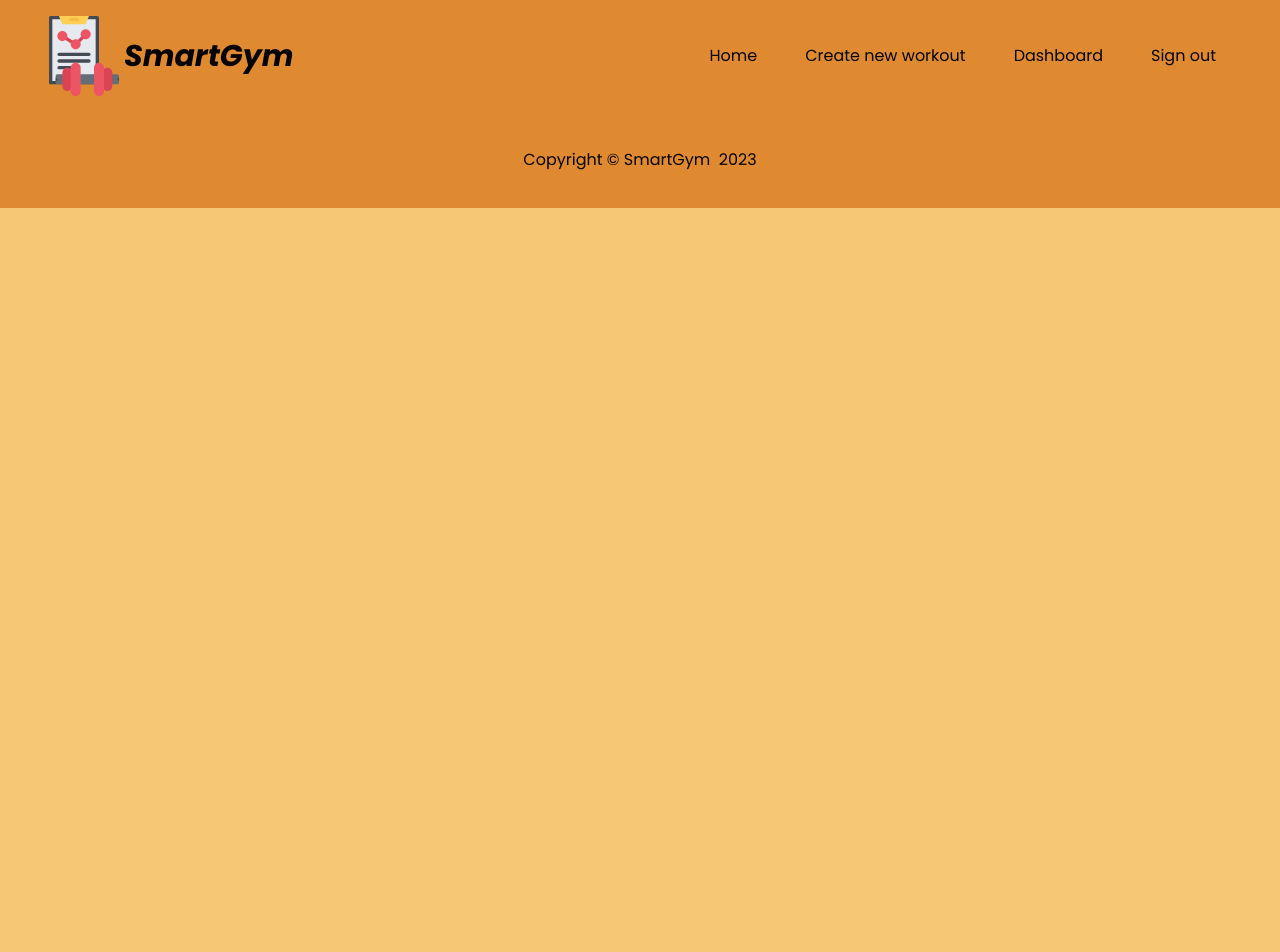
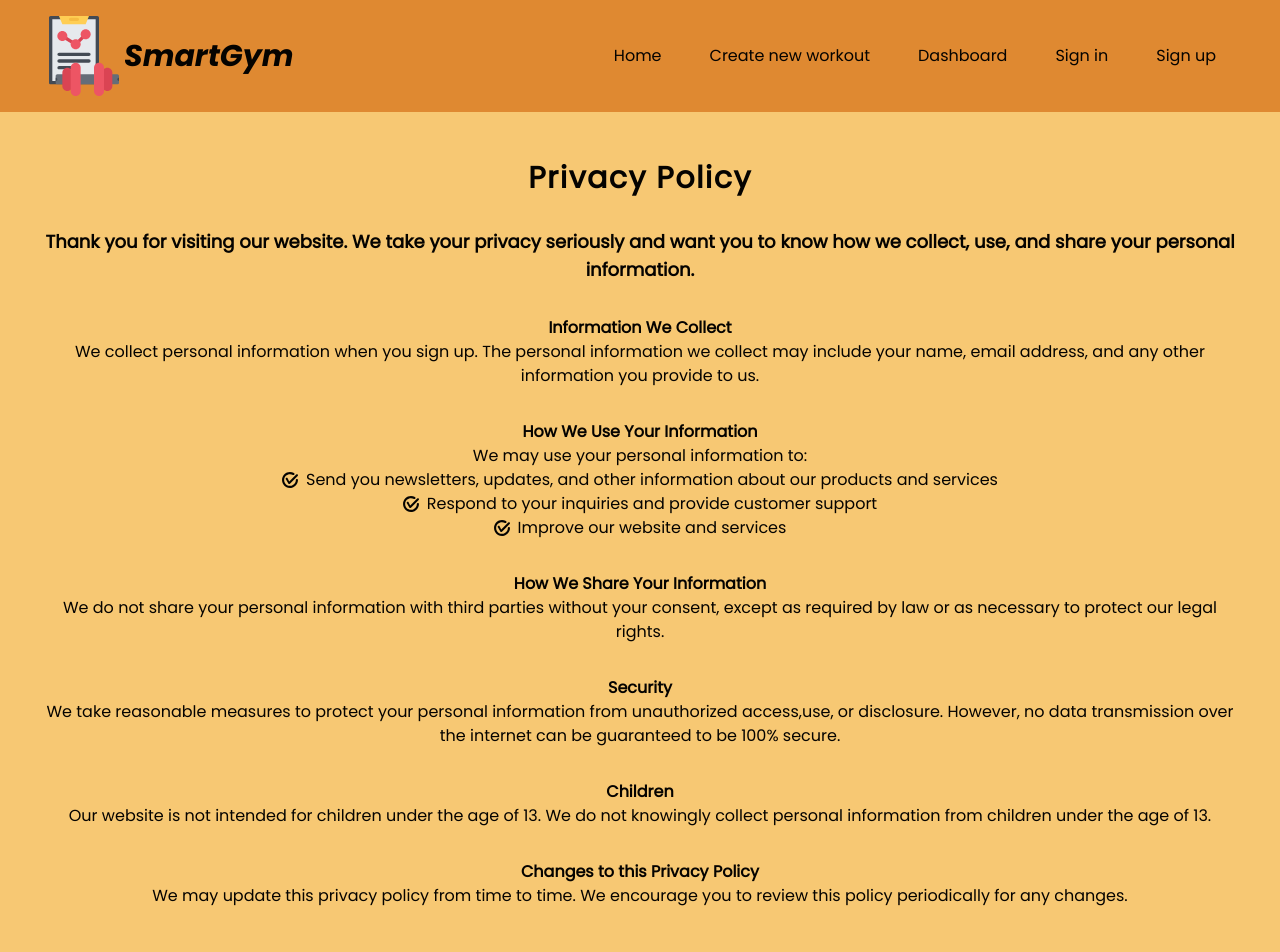
Before and after one commit to Kepmon/Workout-planner, a Vue app: page /terms-and-conditions in a window 1280 px wide. Shown: the top 952 px of the page. Before the commit the page ends 800 px from the top, so only its background shows below. Built offline with nearby package versions, Linux system fonts and the light colour scheme; what @gradin/tailwindcss-scrollbar would draw is missing.

Commit message:
added the privacy policy page

```diff
--- a/src/router/index.js
+++ b/src/router/index.js
@@ -4,6 +4,7 @@ import CreateView from '../views/CreateView.vue'
 import DashboardView from '../views/DashboardView.vue'
 import SignInView from '../views/SignInView.vue'
 import SignUpView from '../views/SignUpView.vue'
+import PrivacyPolicy from '../views/PrivacyPolicy.vue'
 
 const router = createRouter({
   history: createWebHistory(import.meta.env.BASE_URL),
@@ -32,6 +33,11 @@ const router = createRouter({
       path: '/sign-up',
       name: 'sign-up',
       component: SignUpView
+    },
+    {
+      path: '/terms-and-conditions',
+      name: 'terms-and-conditions',
+      component: PrivacyPolicy
     }
   ],
   scrollBehavior() {
--- a/src/stores/user.js
+++ b/src/stores/user.js
@@ -3,7 +3,7 @@ import { defineStore } from 'pinia'
 // eslint-disable-next-line import/prefer-default-export
 export const useUserStore = defineStore('user', {
   state: () => ({
-    isSignedIn: true
+    isSignedIn: false
   }),
   actions: {
     signOut() {
--- /dev/null
+++ b/src/views/PrivacyPolicy.vue
@@ -0,0 +1,70 @@
+<template>
+  <main>
+    <div class="py-12 max-w-1200">
+        <h2 class="mb-8 text-3xl text-center font-bold tracking-wider">Privacy Policy</h2>
+
+        <div class="text-center">
+            <p class="mb-8 font-bold text-lg">
+                Thank you for visiting our website. We take your privacy seriously and want you
+                to know how we collect, use, and share your personal information.
+            </p>
+
+            <p class="font-bold">Information We Collect</p>
+            <p class="mb-8">
+                <!-- eslint-disable-next-line max-len -->
+                We collect personal information when you sign up. The personal information we collect
+                may include your name, email address, and any other information you provide to us.
+            </p>
+
+            <p class="font-bold">How We Use Your Information</p>
+            We may use your personal information to:
+            <ul class="mb-8">
+                <li class="flex items-center justify-center">
+                    <img src="/img/check-circle-svgrepo-com.svg" alt="" class="h-4 mr-2">
+                    <!-- eslint-disable-next-line max-len -->
+                    Send you newsletters, updates, and other information about our products and services
+                </li>
+                <li class="flex items-center justify-center">
+                    <img src="/img/check-circle-svgrepo-com.svg" alt="" class="h-4 mr-2">
+                    Respond to your inquiries and provide customer support
+                </li>
+                <li class="flex items-center justify-center">
+                    <img src="/img/check-circle-svgrepo-com.svg" alt="" class="h-4 mr-2">
+                    Improve our website and services
+                </li>
+            </ul>
+
+            <p class="font-bold">How We Share Your Information</p>
+            <p class="mb-8">
+                We do not share your personal information with third parties without your consent,
+                except as required by law or as necessary to protect our legal rights.
+            </p>
+
+            <p class="font-bold">Security</p>
+            <p class="mb-8">
+                We take reasonable measures to protect your personal information from unauthorized
+                access,use, or disclosure. However, no data transmission over the internet
+                can be guaranteed to be 100% secure.
+            </p>
+
+            <p class="font-bold">Children</p>
+            <p class="mb-8">
+                Our website is not intended for children under the age of 13. We do not knowingly
+                collect personal information from children under the age of 13.
+            </p>
+
+            <p class="font-bold">Changes to this Privacy Policy</p>
+            <p class="mb-8">
+                We may update this privacy policy from time to time. We encourage you to
+                review this policy periodically for any changes.
+            </p>
+        </div>
+    </div>
+  </main>
+</template>
+
+<script>
+export default {
+  name: 'PrivacyPolicy'
+}
+</script>
--- a/src/views/SignUpView.vue
+++ b/src/views/SignUpView.vue
@@ -22,7 +22,12 @@
           <div class="flex justify-evenly px-6 mt-4 text-center">
             <the-input type="checkbox" />
             <label v-if="$route.name === 'sign-up'" class="text-sm">
-                By clicking here, I state that I have read and understood the terms and conditions.
+                By clicking here, I state that I have read and understood the
+                <span class="border-b-brown-color border-b-2 text-brown-color font-bold">
+                  <router-link :to="{ name: 'terms-and-conditions' }" target="_blank">
+                    Privacy Policy<!--
+                  --></router-link>
+                </span>.
             </label>
           </div>
 
```
